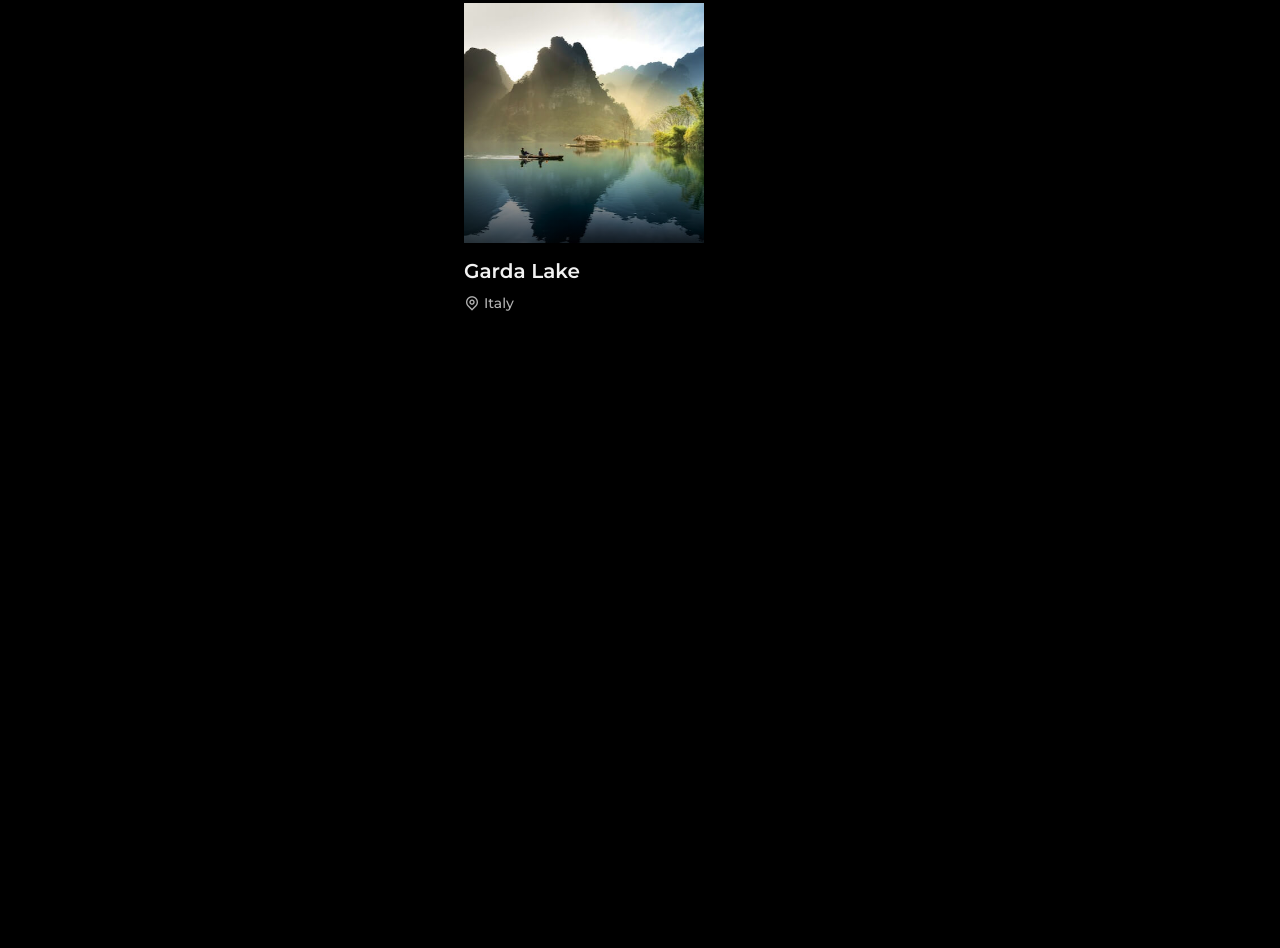
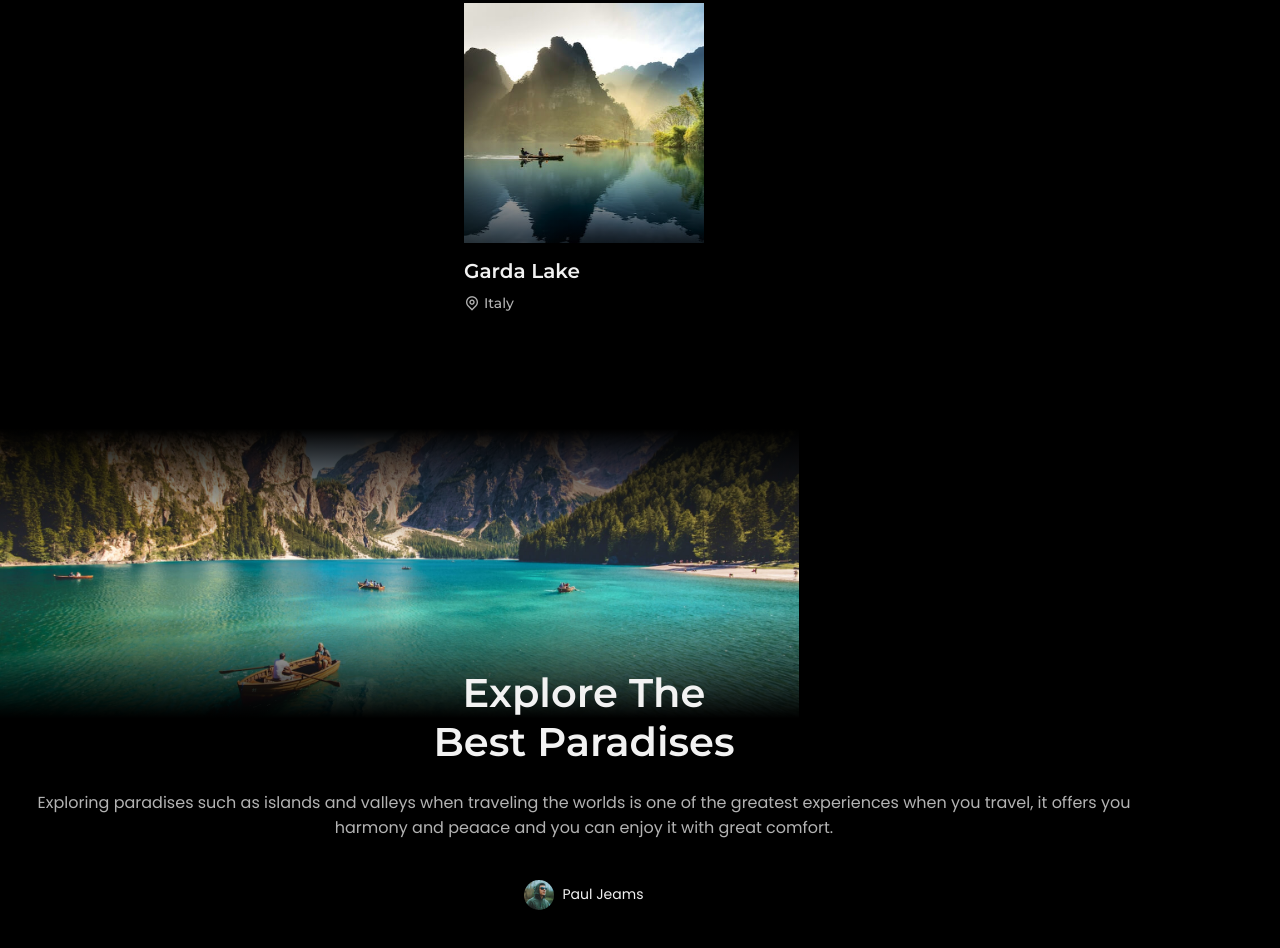
Before and after one commit to MateoD01/Travel-Website, a plain HTML site: page index.html in a window 1280 px wide. Shown: the part 2922-3870 px from the top of the page. Before the commit the page ends 3446 px from the top, so only its background shows below. Drawn offline with nearby package versions, Linux system fonts and the light colour scheme.

Commit message:
section Explore

```diff
--- a/assets/css/styles.css
+++ b/assets/css/styles.css
@@ -413,7 +413,58 @@ img {
 }
 
 /*=============== EXPLORE ===============*/
+.explore{
+  position: relative;
+}
 
+.explore__image{
+  position: absolute;
+  overflow: hidden;
+}
+
+.explore__img{
+  width: 100%;
+  height: 333px;
+  object-fit: cover;
+  -o-object-position: center;
+}
+
+.explore__shadow{
+  position: absolute;
+  top: 0;
+  left: 0;
+  width: 100%;
+  height: 100%;
+  background: linear-gradient(180deg,
+              hsl(0, 0%, 0%) 5%,
+              hsla(0, 0%, 0%, 0) 40%,
+              hsla(0, 0%, 0%, 0) 60%,
+              hsl(0, 0%, 0%) 92%);
+}
+
+.explore__content{
+  position: relative;
+  padding-top: 16rem;
+  text-align: center;
+  row-gap: 2.5rem;
+}
+
+.explore__user{
+  display: inline-flex;
+  align-items: center;
+  justify-content: center;
+  column-gap: .5rem;
+}
+
+.explore__perfil{
+  width: 30px;
+  border-radius: 50%;
+}
+
+.explore__name{
+  font-size: var(--small-font-size);
+  color: var(--title-color);
+}
 
 /*=============== JOIN ===============*/
 
--- a/index.html
+++ b/index.html
@@ -201,7 +201,34 @@
 
          <!--==================== EXPLORE ====================-->
          <section class="explore section" id="explore">
+            <div class="explore__container">
+               <div class="explore__image">
+                  <img src="assets/img/explore-beach.jpg" alt="explore image" class="explore__img">
+                  <div class="explore__shadow"></div>
+               </div>
 
+               <div class="explore__content container grid">
+                  <div class="explore__data">
+                     <h2 class="section__title">
+                        Explore The <br>
+                        Best Paradises
+                     </h2>
+
+                     <p class="explore__description">
+                        Exploring paradises such as islands and
+                        valleys when traveling the worlds is one of
+                        the greatest experiences when you travel, it
+                        offers you harmony and peaace and you
+                        can enjoy it with great comfort.
+                     </p>
+                  </div>
+
+                  <div class="explore__user">
+                     <img src="assets/img/explore-perfil.png" alt="explore image" class="explore__perfil">
+                     <span class="explore__name">Paul Jeams</span>
+                  </div>
+               </div>
+            </div>
          </section>
 
          <!--==================== JOIN ====================-->
```
Also changed, not shown: 1 other file.
